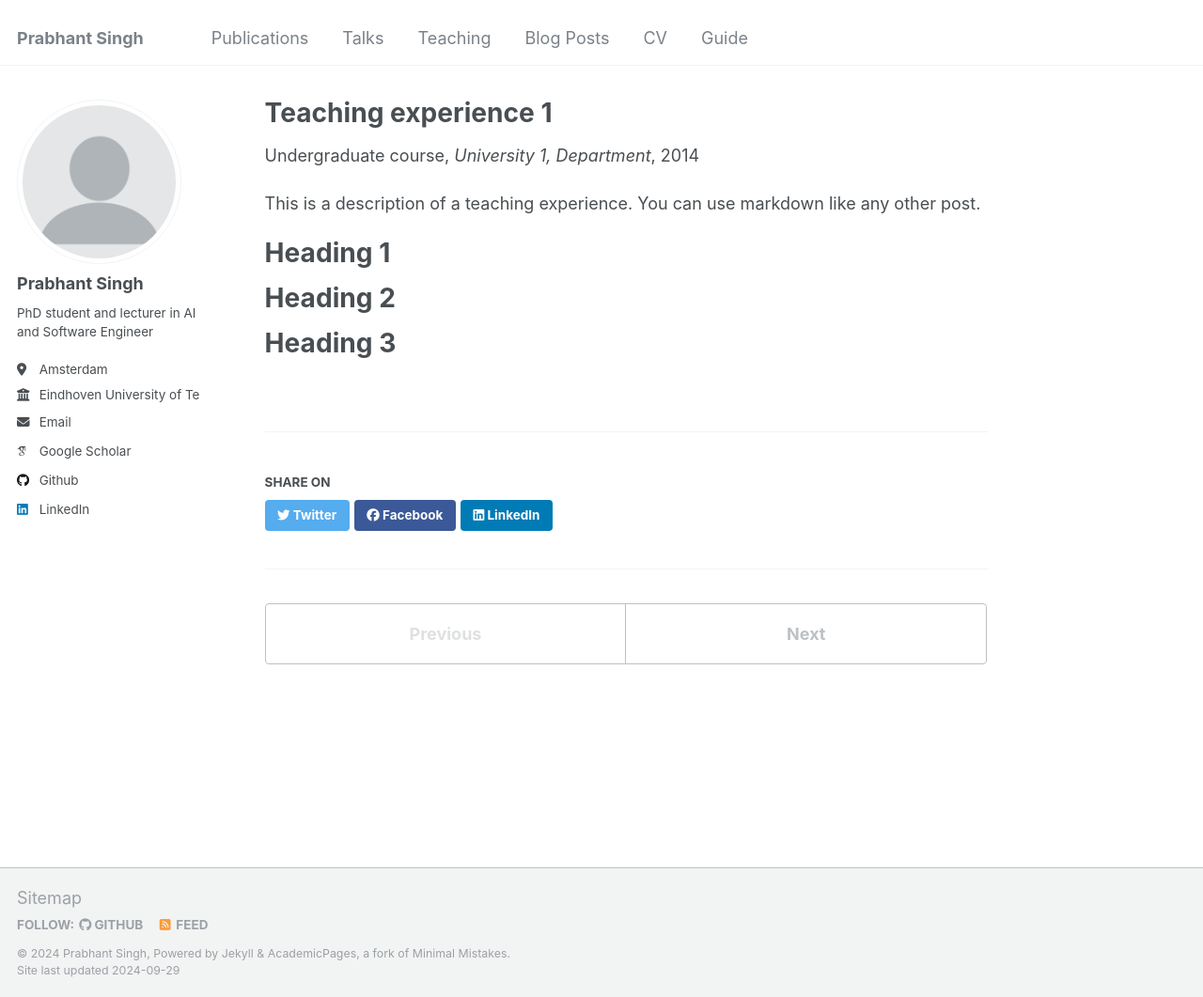
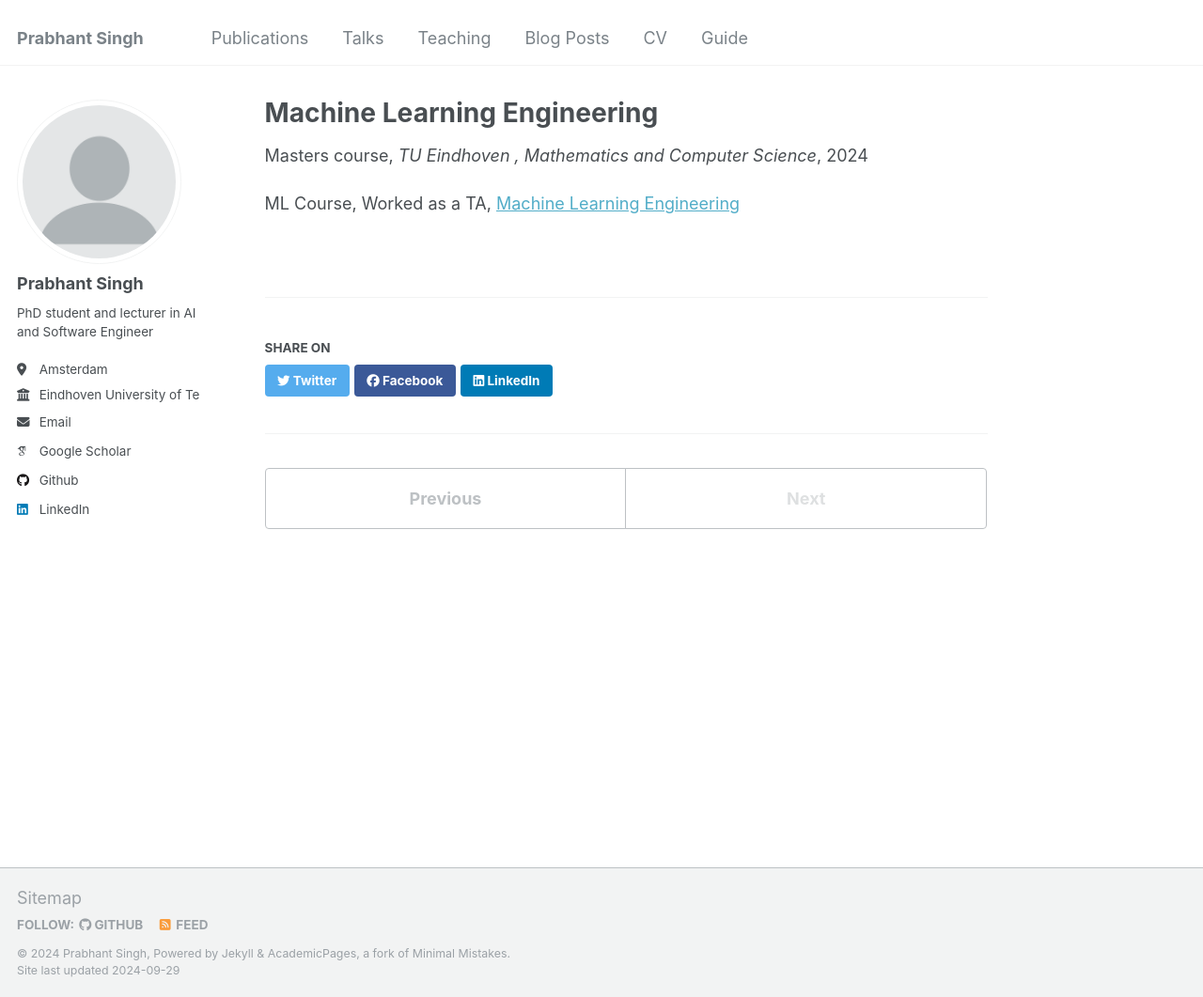
Before and after one commit to prabhant/prabhant.github.io, a Jekyll site: the page built from _teaching/2014-spring-teaching-1.md, in a window 1280 px wide and 1061 px high. Shown: the whole window at 94% size. Built offline with Jekyll 4.4.1, drawn with Linux system fonts in a browser that asks for light colours; some web fonts are replaced.

Commit message:
Update 2014-spring-teaching-1.md

```diff
--- a/_teaching/2014-spring-teaching-1.md
+++ b/_teaching/2014-spring-teaching-1.md
@@ -1,20 +1,11 @@
 ---
-title: "Teaching experience 1"
+title: "Machine Learning Engineering"
 collection: teaching
-type: "Undergraduate course"
+type: "Masters course"
 permalink: /teaching/2014-spring-teaching-1
-venue: "University 1, Department"
-date: 2014-01-01
-location: "City, Country"
+venue: "TU Eindhoven , Mathematics and Computer Science"
+date: 2024-09-01
+location: "Eindhoven, NL"
 ---
 
-This is a description of a teaching experience. You can use markdown like any other post.
-
-Heading 1
-======
-
-Heading 2
-======
-
-Heading 3
-======
+ML Course, Worked as a TA, [Machine Learning Engineering](https://ml-course.github.io/master/intro.html)
```
